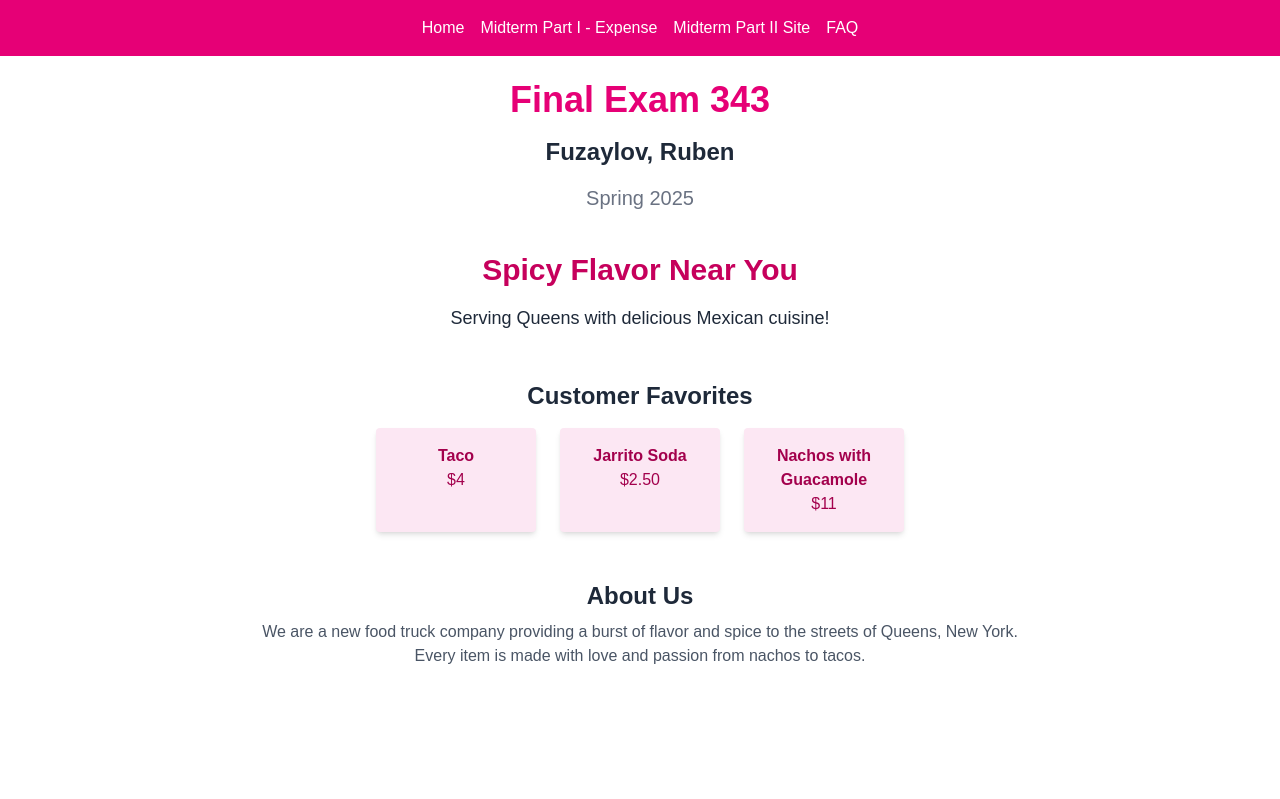
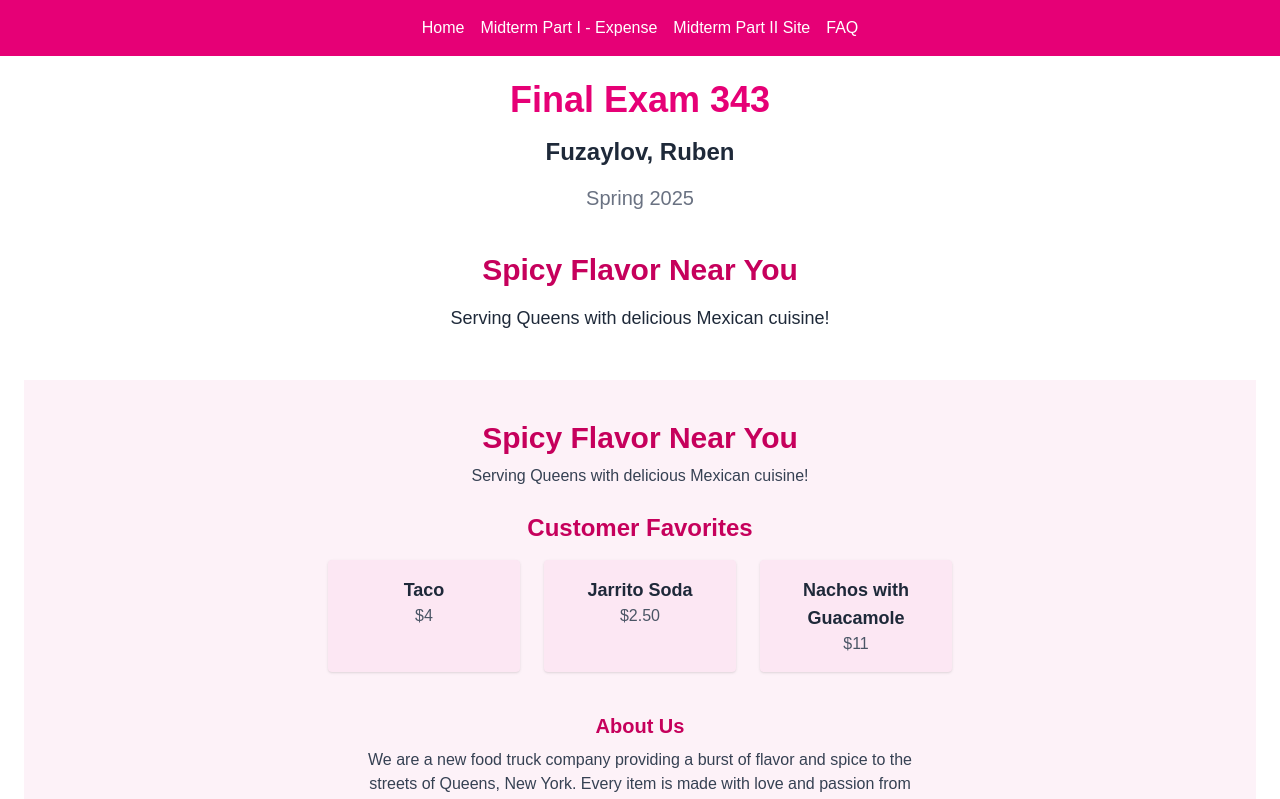
Before and after one commit to rubenfuzaylov/final343, a Next.js app: page / in a window 1280 px wide. Shown: the top 799 px of the page. Built offline with nearby package versions, Linux system fonts and the light colour scheme.

Commit message:
Added styled Menu component to Final home page

```diff
--- a/src/app/page.jsx
+++ b/src/app/page.jsx
@@ -1,4 +1,5 @@
 import Image from 'next/image';
+import Menu from './components/Menu';
 
 export default function Home() {
   return (
@@ -15,23 +16,7 @@ export default function Home() {
           <p className="text-lg">Serving Queens with delicious Mexican cuisine!</p>
         </section>
 
-        <section>
-          <h3 className="text-2xl font-bold text-center mb-4">Customer Favorites</h3>
-          <div className="flex justify-center gap-6">
-            <div className="bg-pink-100 text-pink-800 p-4 rounded shadow-md w-40 text-center">
-              <p className="font-bold">Taco</p>
-              <p>$4</p>
-            </div>
-            <div className="bg-pink-100 text-pink-800 p-4 rounded shadow-md w-40 text-center">
-              <p className="font-bold">Jarrito Soda</p>
-              <p>$2.50</p>
-            </div>
-            <div className="bg-pink-100 text-pink-800 p-4 rounded shadow-md w-40 text-center">
-              <p className="font-bold">Nachos with Guacamole</p>
-              <p>$11</p>
-            </div>
-          </div>
-        </section>
+        <Menu />
 
         <section className="mt-12 text-center max-w-3xl mx-auto">
           <h3 className="text-2xl font-bold mb-2">About Us</h3>
```
